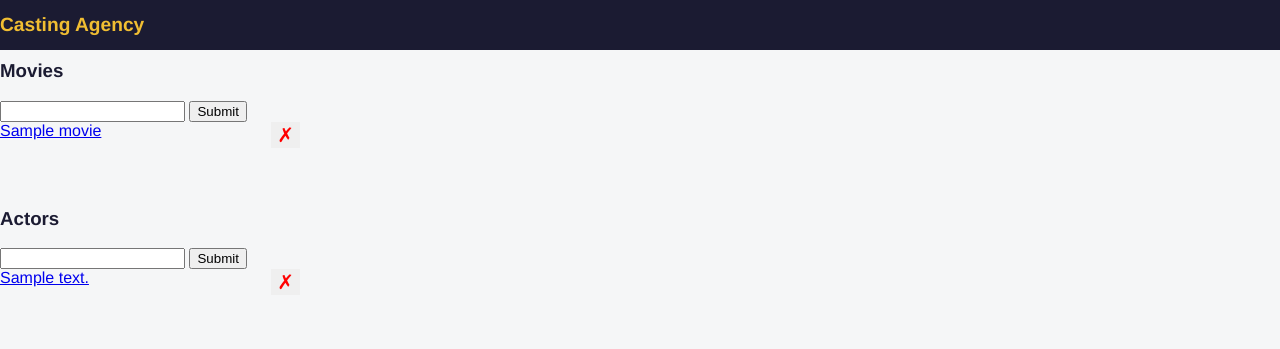
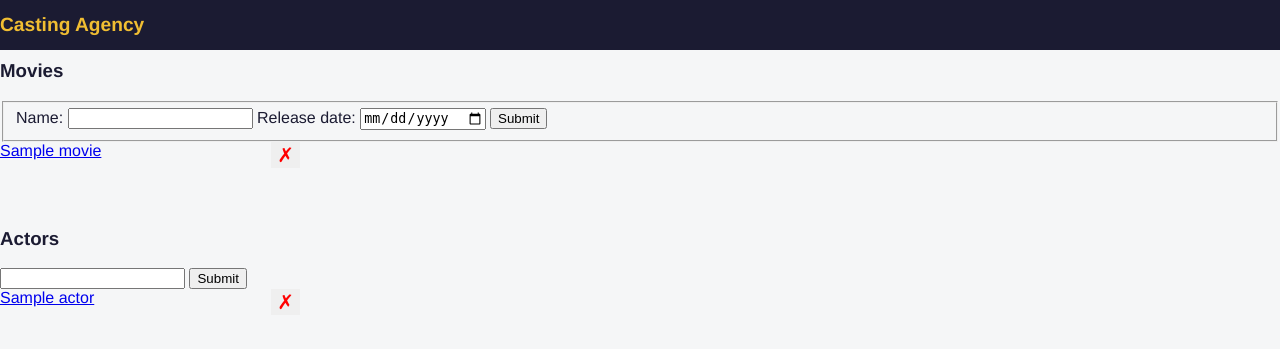
Before and after one commit to donkodimov/castingagency, a Flask app: template backend/flaskr/templates/index.html in a window 1280 px wide. Shown: the top 349 px of the page. Run offline with Flask 3, Linux system fonts and the light colour scheme; the template is opened without the code that fills it: most values are stand-ins (such as "Sample title", 1, 10 or a date in 2020).

Commit message:
Add labels, date input field, show actors

```diff
--- a/backend/flaskr/__init__.py
+++ b/backend/flaskr/__init__.py
@@ -45,8 +45,8 @@ def create_app(test_config=None):
 
         return render_template('index.html',
             movies=Movie.query.order_by('id').all(),
-            #active_movie=Movie.query.get(movie_id),
-            #actors=Actor.query.filter_by(movie_id=movie_id).order_by('id').all()
+            active_movie=Movie.query.get(movie_id),
+            actors=Actor.query.order_by('id').all()
             )
 
     @app.route("/movies/create", methods=['POST'])
--- a/backend/flaskr/templates/index.html
+++ b/backend/flaskr/templates/index.html
@@ -19,8 +19,15 @@
     <div class="movies-wrapper">
         <h3>Movies</h3>
         <form class="form" id="form-movie">
-            <input type="text" id="description-movie" name="description-movie" />
-            <input type="submit" name="Create" />
+            <fieldset>
+                <label for="first-name">Name:
+                    <input type="text" id="description-movie" name="description-movie" />
+                </label>
+                <label for="first-name">Release date:
+                    <input type="date" id="release-date" name="release-date" />
+                </label>
+                    <input type="submit" name="Create" />
+            </fieldset>
         </form>
         <div id="errors-movie" class="hidden">Somethind went wrong!</div>
         <ul id="movies">
@@ -47,10 +54,10 @@
         <ul class="list" id="actors">
             {% for actor in actors %}
             <li>
-                <!-- <input class="check-completed" data-id="{{ actors.id }}" type="checkbox" {% if todo.completed %} checked
+                <!-- <input class="check-completed" data-id="{{ actors.id }}" type="checkbox" {% if actor.name %} checked
                     {% endif %} /> -->
-                <a href="/actors/{{ movie.id }}">
-                    {{ actor.description }}
+                <a href="/actors/{{ actor.id }}">
+                    {{ actor.name }}
                 </a>
                 <button class="delete-button" data-id="{{ actor.id }}">&cross;</button>
             </li>
```
